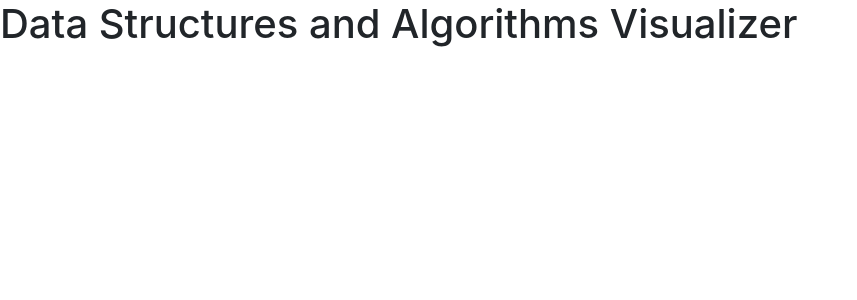
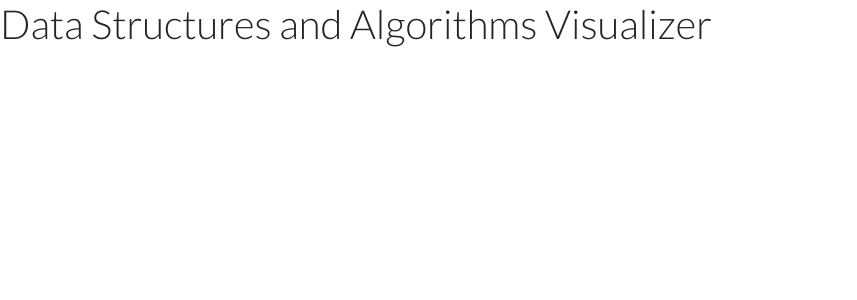
Before and after one commit to JacobGrisham/Data-Structures-and-Algorithms-Visualizer, a Flask app: page / in a window 1280 px wide. Shown: the top 300 px of the page, without its empty margins (0-857 px from the left). Run offline with Flask 2, Linux system fonts and the light colour scheme; some libraries are stand-ins or nearby versions.

Commit message:
edit config.yml and add fonts to layout.html

```diff
--- a/static/styles.css
+++ b/static/styles.css
@@ -0,0 +1,7 @@
+p {
+  font-family: 'Catamaran', sans-serif;
+}
+
+h1 {
+  font-family: 'Lato', sans-serif;
+}
--- a/templates/layout.html
+++ b/templates/layout.html
@@ -9,7 +9,8 @@
         <!-- FAVICON -->
 
         <!-- LINKS -->
-        <link href="https://fonts.googleapis.com/css2?family=Prompt:wght@200&display=swap" rel="stylesheet">
+        <link rel="preconnect" href="https://fonts.gstatic.com">
+        <link href="https://fonts.googleapis.com/css2?family=Catamaran:wght@100;300&family=Lato:wght@100;300&display=swap" rel="stylesheet">
         <link href="https://stackpath.bootstrapcdn.com/bootstrap/4.5.0/css/bootstrap.min.css" rel="stylesheet">
         <link href="../static/styles.css" rel="stylesheet">
         <title>{% block title %}{% endblock %}</title>
```
Also changed, not shown: .circleci/config.yml, README.md.
